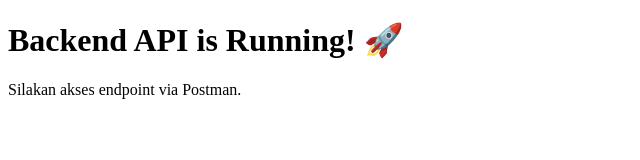
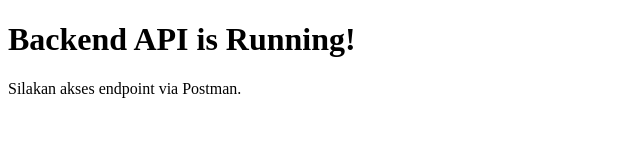
Before and after one commit to A25-CS206/backend-service, a website: page public/index.html in a window 1280 px wide. Shown: the whole page, without its empty margins (0-640 px from the left). Drawn offline with Linux system fonts and the light colour scheme.

Commit message:
fix: move index.html into public folder

```diff
--- a/index.html
+++ b/public/index.html
@@ -5,7 +5,7 @@
     <title>API Backend</title>
   </head>
   <body>
-    <h1>Backend API is Running! 🚀</h1>
+    <h1>Backend API is Running!</h1>
     <p>Silakan akses endpoint via Postman.</p>
   </body>
 </html>
```
